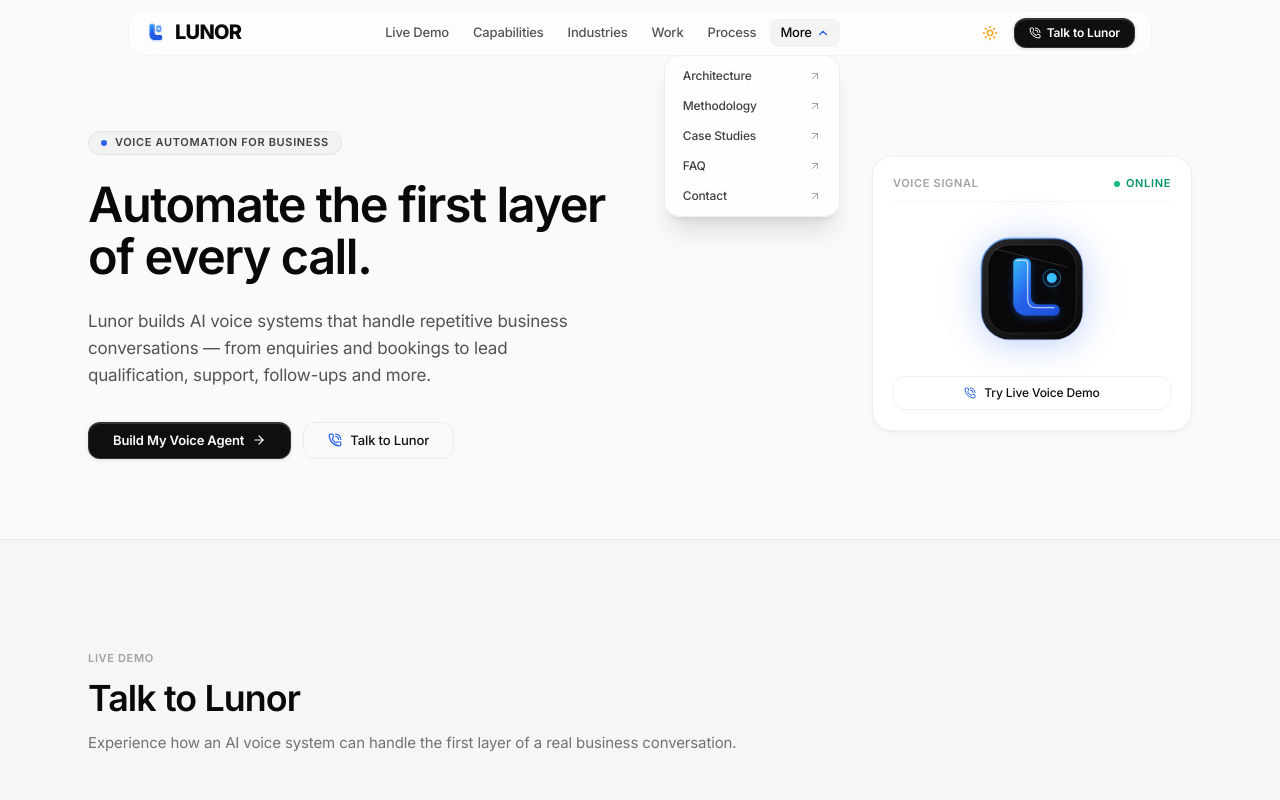
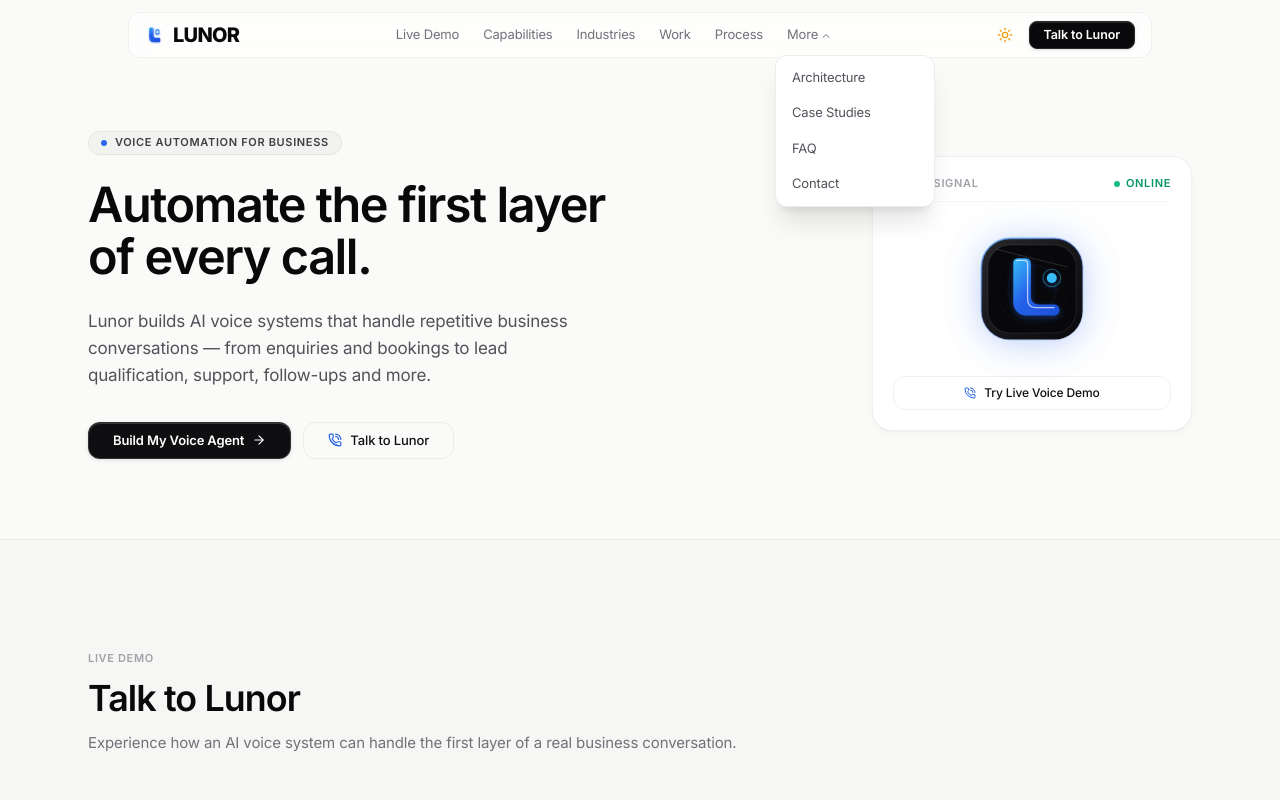
Before and after one commit to saitharun1903/Lunor-Voice-agent, a Next.js app: page / in a window 1280 px wide. Both pictures are taken after a click on the button "More". Shown: the top 800 px of the page. Built offline with nearby package versions, Linux system fonts and the light colour scheme.

Commit message:
Navbar rebuild: regular-weight links + underline hover, clean solid CTA (no icon), tighter 46px height, precision dropdown, removed decorative clutter

```diff
--- a/components/navbar.tsx
+++ b/components/navbar.tsx
@@ -1,8 +1,7 @@
 "use client";
 
 import React, { useState, useEffect, useRef, memo, useCallback } from "react";
-import Link from "next/link";
-import { PhoneCall, Menu, X, ChevronDown, ArrowUpRight } from "lucide-react";
+import { Menu, X, ChevronDown } from "lucide-react";
 import { motion, AnimatePresence } from "framer-motion";
 import { ThemeToggle } from "./theme-toggle";
 import { LunorLogo } from "./ui/lunor-logo";
@@ -13,13 +12,12 @@
   const [mobileMenuOpen, setMobileMenuOpen] = useState(false);
   const moreRef = useRef<HTMLDivElement>(null);
 
-  // Lightweight scroll listener with requestAnimationFrame
   useEffect(() => {
     let ticking = false;
     const handleScroll = () => {
       if (!ticking) {
         window.requestAnimationFrame(() => {
-          setScrolled(window.scrollY > 15);
+          setScrolled(window.scrollY > 20);
           ticking = false;
         });
         ticking = true;
@@ -29,7 +27,6 @@
     return () => window.removeEventListener("scroll", handleScroll);
   }, []);
 
-  // Click outside and Escape key listeners for More dropdown
   useEffect(() => {
     const handleClickOutside = (event: MouseEvent) => {
       if (moreRef.current && !moreRef.current.contains(event.target as Node)) {
@@ -42,7 +39,6 @@
         setMobileMenuOpen(false);
       }
     };
-
     document.addEventListener("mousedown", handleClickOutside);
     document.addEventListener("keydown", handleKeyDown);
     return () => {
@@ -51,19 +47,14 @@
     };
   }, []);
 
-  // Smooth anchor scrolling with 70px header offset
   const scrollToSection = useCallback((id: string) => {
     setMoreOpen(false);
     setMobileMenuOpen(false);
     const element = document.getElementById(id);
     if (element) {
-      const navOffset = 70;
-      const elementPosition = element.getBoundingClientRect().top;
-      const offsetPosition = elementPosition + window.pageYOffset - navOffset;
-      window.scrollTo({
-        top: offsetPosition,
-        behavior: "smooth",
-      });
+      const offsetPosition =
+        element.getBoundingClientRect().top + window.pageYOffset - 68;
+      window.scrollTo({ top: offsetPosition, behavior: "smooth" });
     }
   }, []);
 
@@ -71,13 +62,9 @@
     e.preventDefault();
     setMoreOpen(false);
     setMobileMenuOpen(false);
-    window.scrollTo({
-      top: 0,
-      behavior: "smooth",
-    });
+    window.scrollTo({ top: 0, behavior: "smooth" });
   }, []);
 
-  // Two-Tier Navigation IA
   const primaryLinks = [
     { label: "Live Demo", id: "demo" },
     { label: "Capabilities", id: "use-cases" },
@@ -88,61 +75,56 @@
 
   const secondaryLinks = [
     { label: "Architecture", id: "architecture" },
-    { label: "Methodology", id: "process" },
     { label: "Case Studies", id: "work" },
     { label: "FAQ", id: "faq" },
     { label: "Contact", id: "contact" },
   ];
 
   return (
-    <header className="fixed top-0 left-0 right-0 z-40 transition-all duration-150 py-2 sm:py-2.5 px-4 sm:px-6">
-      <div className="max-w-5xl mx-auto flex justify-center">
+    <header className="fixed top-0 left-0 right-0 z-40 px-4 sm:px-6 pt-3 pb-0">
+      <div className="max-w-5xl mx-auto">
         <nav
-          className={`w-full flex items-center justify-between px-3.5 sm:px-4 py-1.5 rounded-2xl transition-all duration-150 ${
+          className={`w-full flex items-center justify-between h-[46px] px-4 rounded-xl transition-all duration-200 ${
             scrolled
-              ? "glass-surface shadow-md border border-black/[0.06] dark:border-white/[0.08]"
-              : "bg-white/60 dark:bg-zinc-950/60 backdrop-blur-md border border-black/[0.03] dark:border-white/[0.05]"
+              ? "bg-white/90 dark:bg-[#0a0a0e]/90 backdrop-blur-xl border border-black/[0.07] dark:border-white/[0.08] shadow-[0_2px_16px_-4px_rgba(0,0,0,0.12)]"
+              : "bg-white/70 dark:bg-[#0a0a0e]/70 backdrop-blur-md border border-black/[0.05] dark:border-white/[0.06]"
           }`}
         >
-          {/* 1. Brand Logo (Clicking smoothly scrolls to top) */}
+          {/* Logo */}
           <a
             href="/"
             onClick={scrollToTop}
-            className="flex items-center gap-2 group shrink-0"
+            className="flex items-center shrink-0"
             aria-label="Lunor Home"
           >
-            <div className="transition-transform duration-150 group-hover:scale-105">
-              <LunorLogo size={20} showWordmark={true} />
-            </div>
+            <LunorLogo size={18} showWordmark={true} />
           </a>
 
-          {/* 2. Desktop Primary Navigation Links with Zero-Wrapping */}
-          <div className="hidden md:flex items-center gap-1 text-[13px] font-medium text-zinc-600 dark:text-zinc-400">
+          {/* Desktop Nav Links */}
+          <div className="hidden md:flex items-center">
             {primaryLinks.map((link) => (
               <button
                 key={link.id}
                 onClick={() => scrollToSection(link.id)}
-                className="px-2.5 py-1 rounded-lg whitespace-nowrap hover:text-zinc-950 dark:hover:text-white hover:bg-black/[0.03] dark:hover:bg-white/[0.05] transition-all"
+                className="relative px-3 py-1 text-[13px] font-normal text-zinc-500 dark:text-zinc-400 hover:text-zinc-900 dark:hover:text-zinc-100 transition-colors duration-150 whitespace-nowrap group"
               >
-                <span>{link.label}</span>
+                {link.label}
+                {/* Hover underline indicator */}
+                <span className="absolute bottom-0 left-3 right-3 h-px bg-zinc-900 dark:bg-white scale-x-0 group-hover:scale-x-100 transition-transform duration-200 origin-left" />
               </button>
             ))}
 
-            {/* Polished "More" Dropdown Menu */}
+            {/* More Dropdown */}
             <div className="relative" ref={moreRef}>
               <button
                 onClick={() => setMoreOpen(!moreOpen)}
                 aria-expanded={moreOpen}
-                className={`flex items-center gap-1 px-2.5 py-1 rounded-lg whitespace-nowrap transition-all ${
-                  moreOpen
-                    ? "text-zinc-950 dark:text-white bg-black/[0.04] dark:bg-white/[0.06]"
-                    : "hover:text-zinc-950 dark:hover:text-white hover:bg-black/[0.03] dark:hover:bg-white/[0.05]"
-                }`}
+                className="flex items-center gap-0.5 px-3 py-1 text-[13px] font-normal text-zinc-500 dark:text-zinc-400 hover:text-zinc-900 dark:hover:text-zinc-100 transition-colors duration-150 whitespace-nowrap"
               >
                 <span>More</span>
                 <ChevronDown
-                  className={`w-3.5 h-3.5 transition-transform duration-150 ${
-                    moreOpen ? "rotate-180 text-blue-600 dark:text-blue-400" : "text-zinc-400"
+                  className={`w-3 h-3 mt-px transition-transform duration-150 ${
+                    moreOpen ? "rotate-180" : ""
                   }`}
                 />
               </button>
@@ -150,20 +132,19 @@
               <AnimatePresence>
                 {moreOpen && (
                   <motion.div
-                    initial={{ opacity: 0, y: 4, scale: 0.98 }}
+                    initial={{ opacity: 0, y: 3, scale: 0.97 }}
                     animate={{ opacity: 1, y: 0, scale: 1 }}
-                    exit={{ opacity: 0, y: 4, scale: 0.98 }}
-                    transition={{ duration: 0.15 }}
-                    className="absolute top-full right-0 mt-2 w-44 p-1.5 rounded-2xl glass-surface border border-black/[0.06] dark:border-white/[0.08] shadow-xl z-50 space-y-0.5"
+                    exit={{ opacity: 0, y: 3, scale: 0.97 }}
+                    transition={{ duration: 0.12, ease: "easeOut" }}
+                    className="absolute top-full left-0 mt-1.5 w-40 p-1 rounded-xl bg-white dark:bg-[#111115] border border-black/[0.07] dark:border-white/[0.09] shadow-xl z-50"
                   >
-                    {secondaryLinks.map((subLink) => (
+                    {secondaryLinks.map((sub) => (
                       <button
-                        key={subLink.label}
-                        onClick={() => scrollToSection(subLink.id)}
-                        className="w-full text-left px-3 py-1.5 text-xs font-medium text-zinc-700 dark:text-zinc-300 hover:text-zinc-950 dark:hover:text-white hover:bg-black/[0.03] dark:hover:bg-white/[0.06] rounded-xl flex items-center justify-between whitespace-nowrap transition-colors"
+                        key={sub.label}
+                        onClick={() => scrollToSection(sub.id)}
+                        className="w-full text-left px-3 py-2 text-[13px] font-normal text-zinc-600 dark:text-zinc-300 hover:text-zinc-950 dark:hover:text-white hover:bg-black/[0.03] dark:hover:bg-white/[0.06] rounded-lg transition-colors whitespace-nowrap"
                       >
-                        <span>{subLink.label}</span>
-                        <ArrowUpRight className="w-3 h-3 text-zinc-400" />
+                        {sub.label}
                       </button>
                     ))}
                   </motion.div>
@@ -172,83 +153,83 @@
             </div>
           </div>
 
-          {/* 3. Right Control Deck */}
+          {/* Right side */}
           <div className="flex items-center gap-2">
             <ThemeToggle />
 
+            {/* CTA — no icon, tight, maximum contrast */}
             <button
-              onClick={() => scrollToSection("demo")}
-              className="hidden sm:inline-flex items-center gap-1.5 px-3.5 py-1.5 rounded-xl text-xs font-semibold whitespace-nowrap btn-solid-primary shadow-sm"
+              onClick={() => scrollToSection("contact")}
+              className="hidden sm:flex items-center px-3.5 h-7 rounded-lg text-[12.5px] font-semibold tracking-[-0.01em] whitespace-nowrap transition-all duration-150
+                bg-zinc-950 text-white border border-zinc-800 hover:bg-zinc-800
+                dark:bg-white dark:text-zinc-950 dark:border-zinc-200 dark:hover:bg-zinc-100
+                shadow-[0_1px_3px_rgba(0,0,0,0.15),inset_0_1px_0_rgba(255,255,255,0.12)]
+                dark:shadow-[0_1px_3px_rgba(0,0,0,0.08),inset_0_1px_0_rgba(255,255,255,0.6)]
+              "
             >
-              <PhoneCall className="w-3 h-3" />
-              <span>Talk to Lunor</span>
+              Talk to Lunor
             </button>
 
-            {/* Mobile Menu Toggle */}
+            {/* Mobile hamburger */}
             <button
               onClick={() => setMobileMenuOpen(!mobileMenuOpen)}
-              aria-label="Toggle navigation menu"
-              className="md:hidden w-8 h-8 rounded-xl flex items-center justify-center text-zinc-700 dark:text-zinc-300 hover:bg-black/[0.04] dark:hover:bg-white/[0.06] transition-colors"
+              aria-label="Toggle menu"
+              className="md:hidden w-7 h-7 rounded-lg flex items-center justify-center text-zinc-600 dark:text-zinc-400 hover:bg-black/[0.05] dark:hover:bg-white/[0.07] transition-colors"
             >
               {mobileMenuOpen ? <X className="w-4 h-4" /> : <Menu className="w-4 h-4" />}
             </button>
           </div>
         </nav>
-      </div>
 
-      {/* Dedicated Mobile Drawer */}
+        {/* Mobile Drawer */}
         <AnimatePresence>
           {mobileMenuOpen && (
             <motion.div
-            initial={{ opacity: 0, y: -8 }}
+              initial={{ opacity: 0, y: -6 }}
               animate={{ opacity: 1, y: 0 }}
-            exit={{ opacity: 0, y: -8 }}
-            transition={{ duration: 0.16 }}
-            className="md:hidden mt-2 p-4 rounded-2xl glass-surface border border-black/[0.06] dark:border-white/[0.08] shadow-2xl max-w-sm mx-auto space-y-3"
+              exit={{ opacity: 0, y: -6 }}
+              transition={{ duration: 0.14, ease: "easeOut" }}
+              className="md:hidden mt-2 p-3 rounded-xl bg-white/95 dark:bg-[#0f0f13]/95 backdrop-blur-xl border border-black/[0.07] dark:border-white/[0.08] shadow-2xl"
             >
-            {/* Primary Section */}
-            <div className="space-y-1">
-              <span className="type-eyebrow text-zinc-400 px-3 block">Navigation</span>
+              {/* Primary links */}
+              <div className="space-y-0.5">
                 {primaryLinks.map((link) => (
                   <button
                     key={link.id}
                     onClick={() => scrollToSection(link.id)}
-                  className="w-full text-left px-3 py-2 text-xs font-medium text-zinc-800 dark:text-zinc-200 hover:text-blue-600 dark:hover:text-blue-400 rounded-xl hover:bg-black/[0.02] dark:hover:bg-white/[0.04] flex items-center justify-between transition-colors whitespace-nowrap"
+                    className="w-full text-left px-3 py-2.5 text-[13px] font-normal text-zinc-700 dark:text-zinc-300 hover:text-zinc-950 dark:hover:text-white rounded-lg hover:bg-black/[0.03] dark:hover:bg-white/[0.05] transition-colors"
                   >
-                  <span>{link.label}</span>
-                  <ArrowUpRight className="w-3 h-3 text-zinc-400" />
+                    {link.label}
                   </button>
                 ))}
               </div>
 
-            {/* Secondary Section */}
-            <div className="pt-2 border-t border-black/[0.04] dark:border-white/[0.05] space-y-1">
-              <span className="type-eyebrow text-zinc-400 px-3 block">Explore</span>
-              {secondaryLinks.map((subLink) => (
+              {/* Secondary links */}
+              <div className="mt-2 pt-2 border-t border-black/[0.06] dark:border-white/[0.07] space-y-0.5">
+                {secondaryLinks.map((sub) => (
                   <button
-                  key={subLink.label}
-                  onClick={() => scrollToSection(subLink.id)}
-                  className="w-full text-left px-3 py-1.5 text-xs font-medium text-zinc-600 dark:text-zinc-400 hover:text-blue-600 dark:hover:text-blue-400 rounded-xl hover:bg-black/[0.02] dark:hover:bg-white/[0.04] flex items-center justify-between transition-colors whitespace-nowrap"
+                    key={sub.label}
+                    onClick={() => scrollToSection(sub.id)}
+                    className="w-full text-left px-3 py-2 text-[13px] font-normal text-zinc-500 dark:text-zinc-400 hover:text-zinc-900 dark:hover:text-white rounded-lg hover:bg-black/[0.03] dark:hover:bg-white/[0.05] transition-colors"
                   >
-                  <span>{subLink.label}</span>
-                  <ArrowUpRight className="w-3 h-3 text-zinc-400" />
+                    {sub.label}
                   </button>
                 ))}
               </div>
 
-            {/* Action CTA */}
-            <div className="pt-2 border-t border-black/[0.04] dark:border-white/[0.05]">
+              {/* CTA */}
+              <div className="mt-3 pt-3 border-t border-black/[0.06] dark:border-white/[0.07]">
                 <button
-                onClick={() => scrollToSection("demo")}
-                className="w-full flex items-center justify-center gap-2 py-2.5 rounded-xl text-xs font-semibold btn-solid-primary shadow-sm whitespace-nowrap"
+                  onClick={() => scrollToSection("contact")}
+                  className="w-full py-2.5 rounded-lg text-[13px] font-semibold text-white bg-zinc-950 hover:bg-zinc-800 dark:bg-white dark:text-zinc-950 dark:hover:bg-zinc-100 transition-colors"
                 >
-                <PhoneCall className="w-3 h-3" />
-                <span>Talk to Lunor</span>
+                  Talk to Lunor
                 </button>
               </div>
             </motion.div>
           )}
         </AnimatePresence>
+      </div>
     </header>
   );
 });
```
Lines whose indentation alone changed are shown as unchanged.
